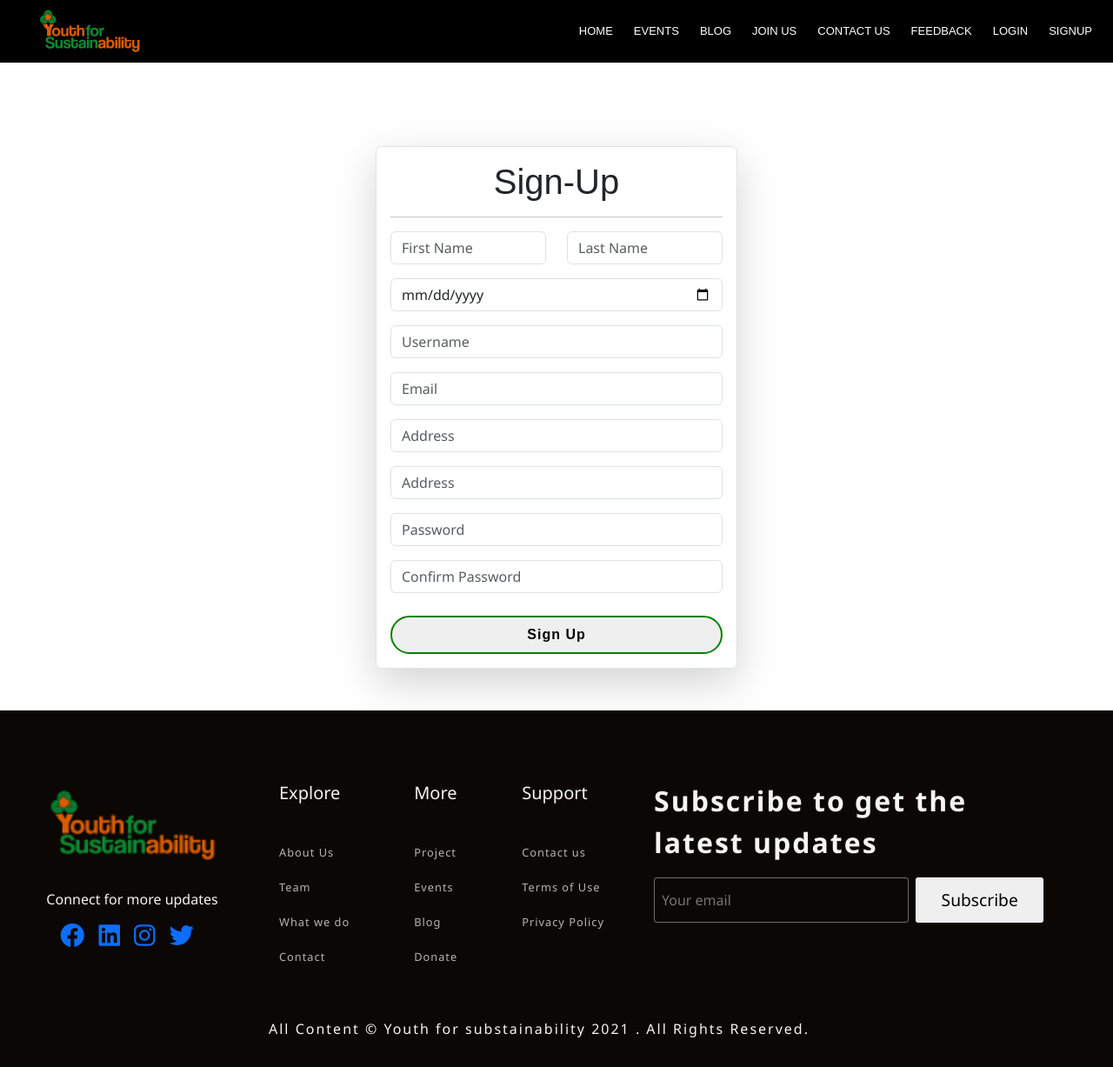
After one commit to narayan071/yfs3, a Django app: page /user//signup in a window 1280 px wide. The commit adds this page. Shown: the whole page at 87% size. Run offline with Django 4.2, Linux system fonts and the light colour scheme; some libraries are stand-ins or nearby versions.

Commit message:
login, signup page

```diff
--- /dev/null
+++ b/accounts/urls.py
@@ -0,0 +1,7 @@
+from django.urls import path
+from . import views
+
+urlpatterns = [
+    path("/login", views.login, name="login"),
+    path("/signup", views.signup, name="signup"),
+]
--- a/accounts/views.py
+++ b/accounts/views.py
@@ -1,3 +1,18 @@
 from django.shortcuts import render
 
 # Create your views here.
+
+
+def login(request):
+    context={
+        "pname": "login",
+    }
+
+    return render(request, "user/login.html", context)
+
+def signup(request):
+    context={
+        "pname": "signup",
+    }
+
+    return render(request, "user/signup.html", context)
--- a/templates/base.html
+++ b/templates/base.html
@@ -43,6 +43,14 @@
               </li>
                 <li class="nav-item my-0">
                 <a class="nav-link mx-1" style="padding-top:auto; padding-bottom:auto;" href="{% url 'feedback' %}">Feedback</a>
+              </li>
+              </li>
+                <li class="nav-item my-0">
+                <a class="nav-link mx-1" style="padding-top:auto; padding-bottom:auto;" href="{% url 'login' %}">Login</a>
+              </li>
+              </li>
+                <li class="nav-item my-0">
+                <a class="nav-link mx-1" style="padding-top:auto; padding-bottom:auto;" href="{% url 'signup' %}">Signup</a>
               </li>
 
             </ul>
--- a/templates/home/contact.html
+++ b/templates/home/contact.html
@@ -20,12 +20,6 @@
 <meta name="twitter:image" content="{% static 'img/main-logo.png' %}">
 <meta name="twitter:image:alt" content="Youth for Sustainability India">
 {% endblock meta_tags %}
-
-
-{% block links %}
-<link rel="stylesheet" href="{% static 'bootstrap-5.0.2-dist/css/bootstrap.min.css' %}">
-<link rel="stylesheet" href="{% static 'css/contact.css' %}">
-{% endblock links %}
 
 {% block content %}
 <div class="contact-us container vh-100 p-3 d-flex justify-content-center">
--- /dev/null
+++ b/templates/user/signup.html
@@ -0,0 +1,31 @@
+{% extends 'base.html' %}
+{% load static %}
+
+{% block content %}
+<div class="container p-5" style="max-width:40%">
+    <div class="border border-1 rounded-2 text-center mt-5 p-3 shadow-lg">
+        <h1 class="text-dark">Sign-Up</h1>
+        <hr>
+        <form action="">
+            <div class="row mb-3">
+                <div class="col-md-6">
+                    <input type="text" placeholder="First Name" class="form-control">
+                </div>
+                <div class="col-md-6">
+                    <input type="text" placeholder="Last Name" class="form-control">
+                </div>
+            </div>
+            <input type="date" placeholder="Date of birth" class="mb-3 form-control">
+            <input type="text" placeholder="Username" class="mb-3 form-control">
+            <input type="email" placeholder="Email" class="mb-3 form-control">
+            <input type="textarea" placeholder="Address" class="mb-3 form-control">
+            <input type="textarea" placeholder="Address" class="mb-3 form-control">
+            <input type="password" placeholder="Password" class="mb-3 form-control">
+            <input type="password" placeholder="Confirm Password" class="mb-3 form-control">
+            <input type="submit" value="Sign Up" class="w-btn w-100">
+        </form>
+    </div>
+</div>
+
+
+{% endblock content %}
--- a/yfs3/urls.py
+++ b/yfs3/urls.py
@@ -26,6 +26,7 @@ urlpatterns = [
     path('events/', include('events.urls')),
     path('blogs/', include('blog.urls')),
     path('joinus/', include('joinus.urls')),
+    path('user/', include('accounts.urls')),
 ]
 if settings.DEBUG:
     urlpatterns += static(settings.MEDIA_URL, document_root=settings.MEDIA_ROOT)
```
Also changed, not shown: templates/user/login.html (added, +17 -0 lines).
